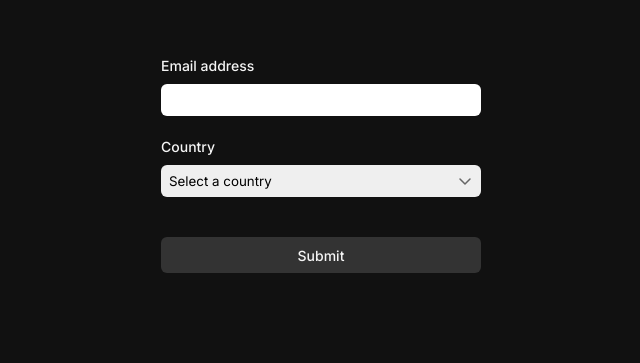
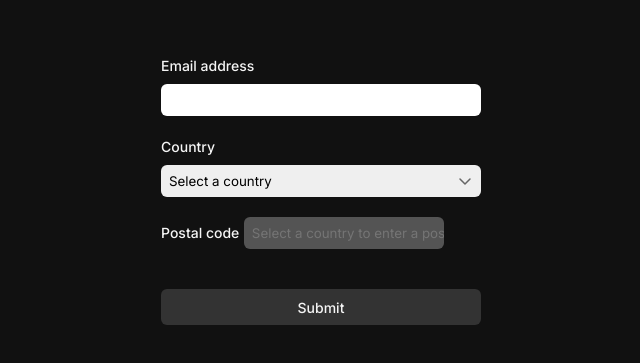
Before and after one commit to yayuniverse/form-validation-exercise, a website built with webpack: page src/template.html in a window 1280 px wide. Shown: the part 145-508 px from the top of the page, without its empty margins (319-959 px from the left). Built offline with nearby package versions, Linux system fonts and the light colour scheme.

Commit message:
Fix country select ID and label, and add postal code input field

```diff
--- a/src/template.html
+++ b/src/template.html
@@ -15,8 +15,8 @@
         </div>
 
         <div class="countryContainer">
-          <label for="countrySelect">Country</label>
-          <select name="countrySelect" id="countrySelect" required>
+          <label for="country">Country</label>
+          <select name="countrySelect" id="country" required>
             <option value="" disabled selected>Select a country</option>
             <option value="US">United States</option>
             <option value="CA">Canada</option>
@@ -26,6 +26,19 @@
           </select>
           <span id="countryHelper"></span>
         </div>
+
+        <div class="postalContainer">
+          <label for="postal" class="postalSelect">Postal code</label>
+          <input
+            type="text"
+            name="postal"
+            id="postal"
+            placeholder="Select a country to enter a postal code"
+            required
+            disabled
+          />
+          <span id="postalHelper"></span>
+        </div>
       </div>
 
       <button type="submit">Submit</button>
```
